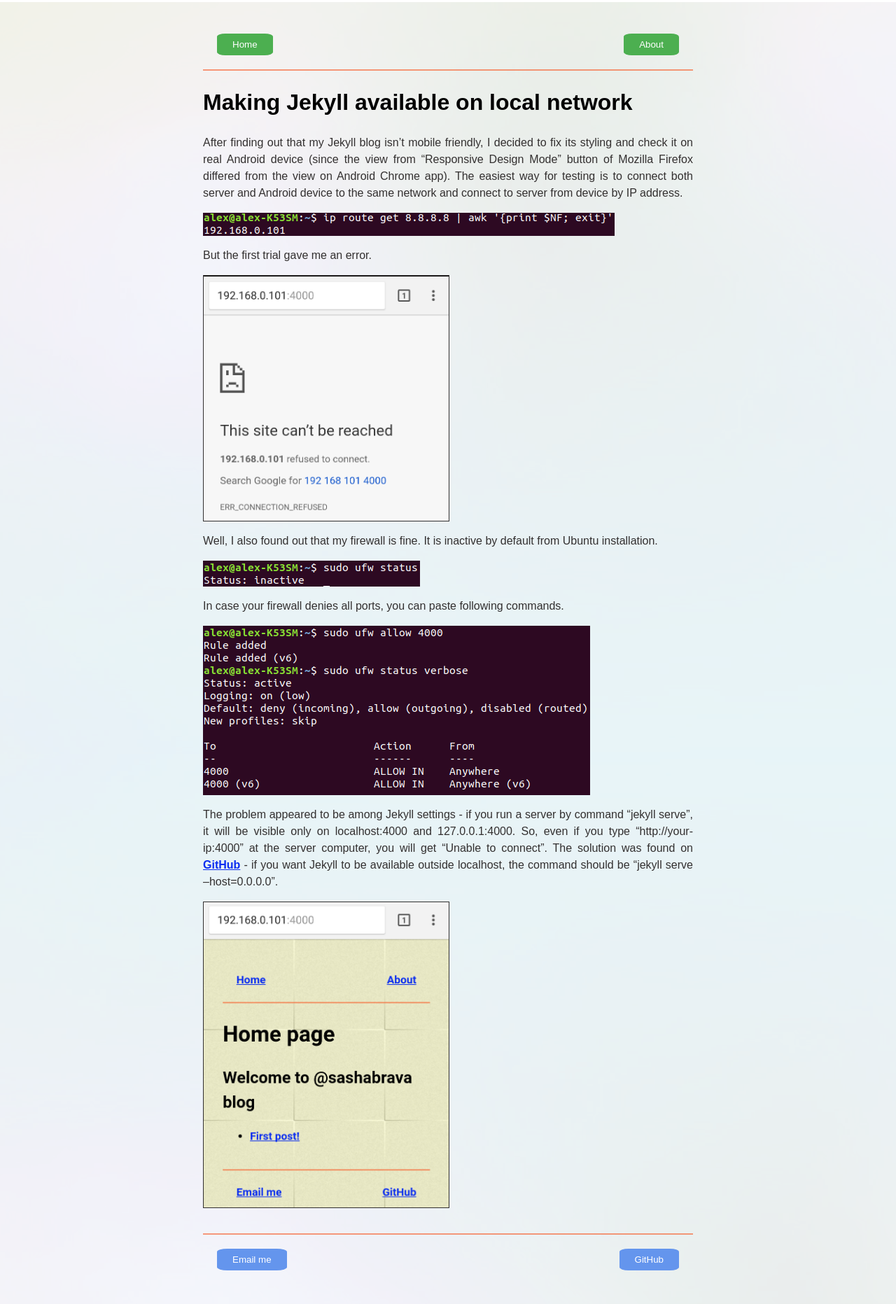
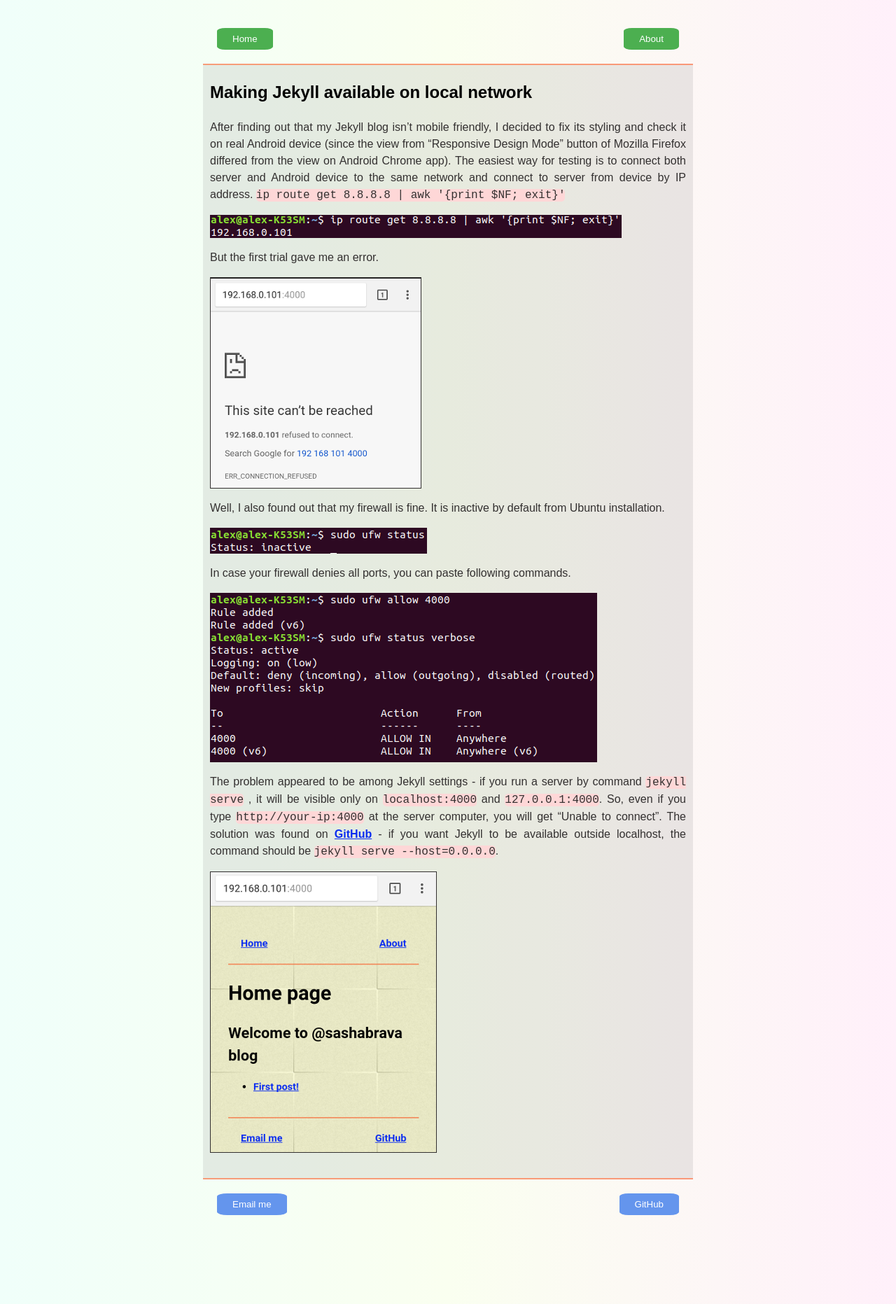
Before and after one commit to sashabrava/sashabrava.github.io, a Jekyll site: the page built from _posts/2018-01-05-making-Jekyll-available-on-local-network.markdown, in a window 1280 px wide. Shown: the whole page at 70% size. Built offline with Jekyll 4.4.1, drawn with Linux system fonts in a browser that asks for light colours; comment, search, counter and statistics services are not loaded.

Commit message:
Corrected background, added article, pictures compression

```diff
--- a/_layouts/article.html
+++ b/_layouts/article.html
@@ -9,19 +9,19 @@
 	<body>
 		<div class="content">
 			{% include header.html %}
+				<section id="main_content" class ="article">
 	       			<h1>{{ page.title }}</h1>
           			<h2>{{ page.description}}</h2>
-				<section id="main_content">
           				{{ content }}
-				</section>
+
 			<script>
 				var idcomments_acct = '58a3cd6f9085b275522f0e743e009439';
 				var idcomments_post_id = "{{ site.url }}{{ page.url }}";
 				var idcomments_post_url = "{{ site.url }}{{ page.url }}";
 			</script>
-
-		<span id="IDCommentsPostTitle" style="display:none"></span>
-		<script type='text/javascript' src='https://www.intensedebate.com/js/genericCommentWrapperV2.js'></script>
+			<script type='text/javascript' src='https://www.intensedebate.com/js/genericCommentWrapperV2.js'></script>
+			<span id="IDCommentsPostTitle" style="display:none"></span>
+				</section>
  			{% include footer.html %}
 		</div>
 		<script>
--- a/_posts/2018-01-05-making-Jekyll-available-on-local-network.markdown
+++ b/_posts/2018-01-05-making-Jekyll-available-on-local-network.markdown
@@ -5,12 +5,13 @@
 categories: firstpost
 ---
 After finding out that my Jekyll blog isn't mobile friendly, I decided to fix its styling and check it on real Android device (since the view from "Responsive Design Mode" button of Mozilla Firefox differed from the view on Android Chrome app). The easiest way for testing is to connect both server and Android device to the same network and connect to server from device by IP address.
+`ip route get 8.8.8.8 | awk '{print $NF; exit}'`
 
 ![]({{ site.baseurl }}/assets/img/2018-01-05-making-Jekyll-available-on-local-network/ip.png)
 
 But the first trial gave me an error.
 
-<img src="{{ site.baseurl }}/assets/img/2018-01-05-making-Jekyll-available-on-local-network/android-error.png" alt="" border="1" style="max-width:50% "/>
+<img src="{{ site.baseurl }}/assets/img/2018-01-05-making-Jekyll-available-on-local-network/android-error.png" alt="" border="1" style="max-width:100% "/>
 
 Well, I also found out that my firewall is fine. It is inactive by default from Ubuntu installation.
 
@@ -20,6 +21,6 @@
 
 ![]({{ site.baseurl }}/assets/img/2018-01-05-making-Jekyll-available-on-local-network/firewall-allowed.png)
 
-The problem appeared to be among Jekyll settings - if you run a server by command "jekyll serve", it will be visible only on localhost:4000 and 127.0.0.1:4000. So, even if you type "http://your-ip:4000" at the server computer, you will get "Unable to connect". The solution was found on <a target="_blank" href="https://stackoverflow.com/a/16608698">GitHub</a> - if you want Jekyll to be available outside localhost, the command should be "jekyll serve --host=0.0.0.0".
+The problem appeared to be among Jekyll settings - if you run a server by command `jekyll serve` , it will be visible only on `localhost:4000` and `127.0.0.1:4000`. So, even if you type `http://your-ip:4000` at the server computer, you will get "Unable to connect". The solution was found on <a target="_blank" href="https://stackoverflow.com/a/16608698">GitHub</a> - if you want Jekyll to be available outside localhost, the command should be `jekyll serve --host=0.0.0.0`.
 
-<img src="{{ site.baseurl }}/assets/img/2018-01-05-making-Jekyll-available-on-local-network/android-success.png" alt="" border="1" style="max-width:50%;"/>
+<img src="{{ site.baseurl }}/assets/img/2018-01-05-making-Jekyll-available-on-local-network/android-success.png" alt="" border="1" style="max-width:100%;"/>
--- a/assets/css/styles.css
+++ b/assets/css/styles.css
@@ -1,9 +1,16 @@
+html, body {
+    margin: 0;
+    height: 100%;
+}
+
+
+
 body {
   font-family: Arial;
   font-size: 16px;
   line-height: 1.5;
   color: #000;
-  background: #fff url(/assets/img/background.png) repeat 0 0 fixed;
+ background: linear-gradient(to right, rgb(240,255,250),rgb(250,255,240), rgb(255,240,250));
 }
 
 p {
@@ -16,10 +23,17 @@
   color: #092cf0;
 }
 .content {
-  padding: 20px;
+  padding-top: 20px;
+  padding-bottom: 20px;
   margin-right: auto;
   margin-left: auto;
   max-width: 700px;
+}
+.article{
+background: rgba(122,122,122,0.15);
+  padding-left: 10px;
+  padding-right: 10px;
+  padding-top: 1px;
 }
 
 #main_content{
@@ -65,3 +79,7 @@
     background-color: white;
     color: #4CAF50;/* Green */
 }
+.highlighter-rouge{
+background-color: #fed7d7;
+border-radius: 5px;
+}
```
Also changed, not shown: _posts/2018-01-14-creating-comments-on-Jekyll.markdown (added, +42 -0 lines), assets/img/2018-01-05-making-Jekyll-available-on-local-network/android-error.png, assets/img/2018-01-05-making-Jekyll-available-on-local-network/android-success.png, assets/img/2018-01-14-creating-comments-on-jekyll/disqus.png (added), assets/img/2018-01-14-creating-comments-on-jekyll/github-comments.png (added), assets/img/2018-01-14-creating-comments-on-jekyll/intensedebate-2.png (added), assets/img/2018-01-14-creating-comments-on-jekyll/intensedebate-3.png (added), assets/img/2018-01-14-creating-comments-on-jekyll/intensedebate-4.png (added), assets/img/2018-01-14-creating-comments-on-jekyll/intensedebate.png (added), assets/img/about/workplace.jpg, assets/img/background.png (deleted).
